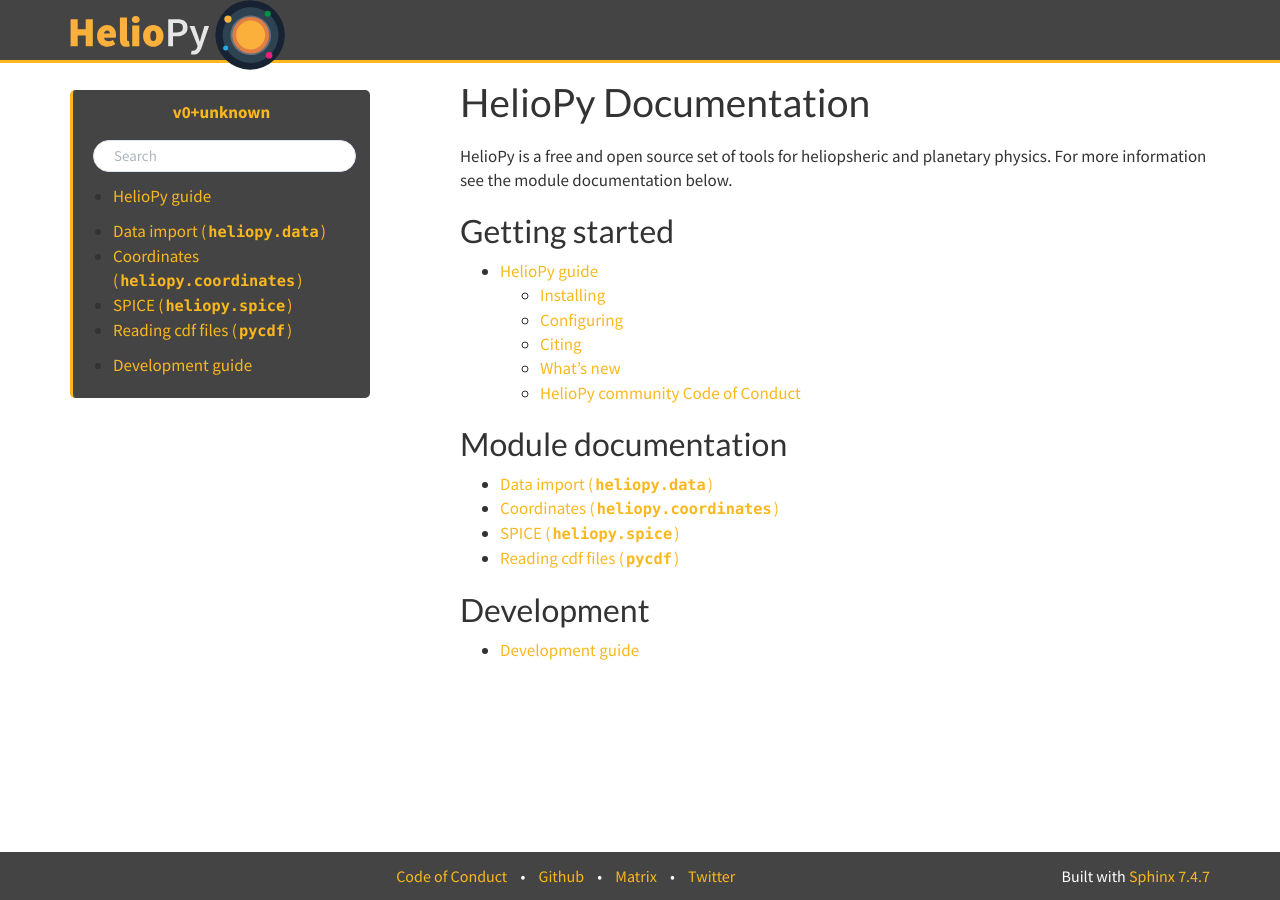
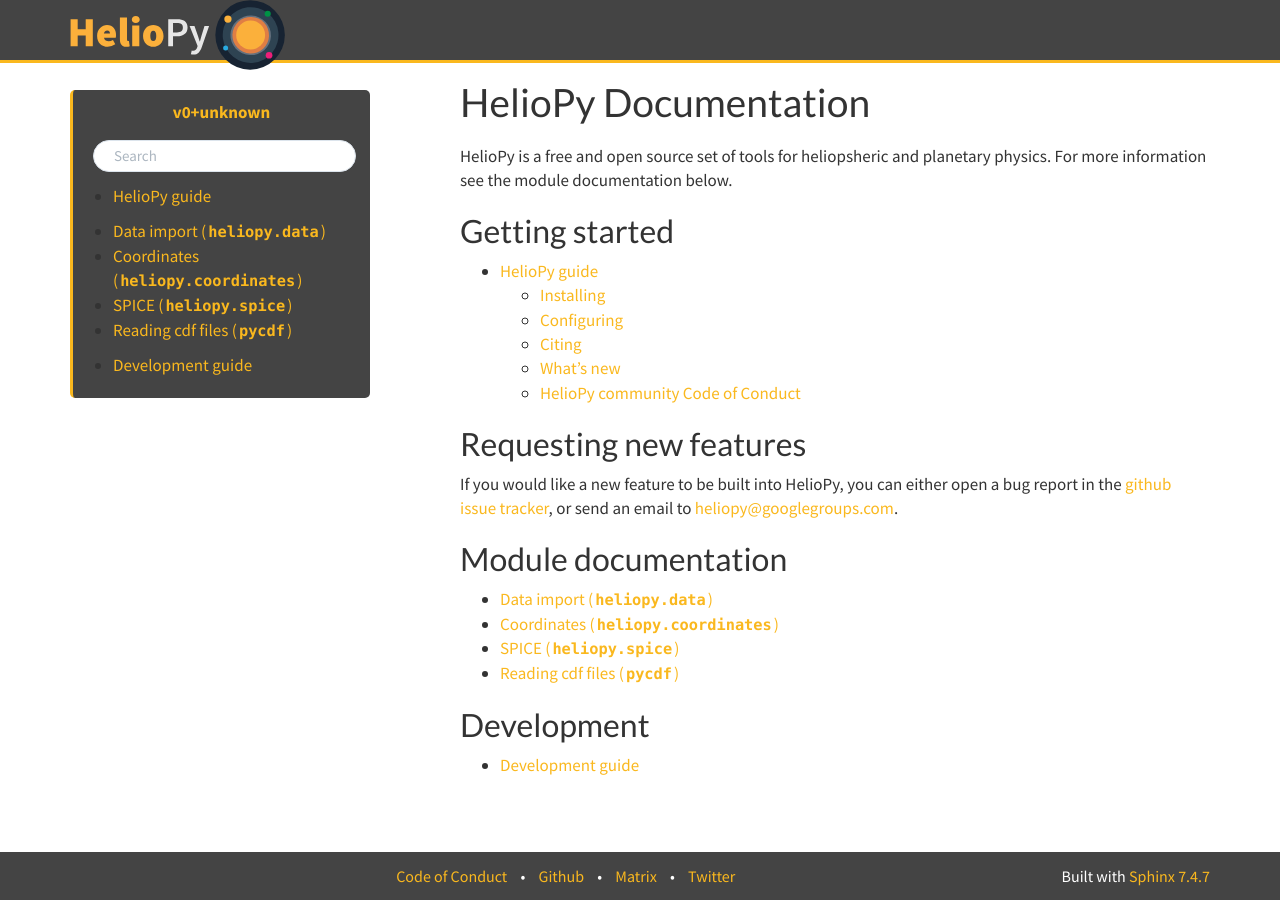
Before and after one commit to heliopython/heliopy, a Sphinx documentation site: the page built from doc/source/index.rst, in a window 1280 px wide. Built offline with Sphinx 7.4.7, drawn with Linux system fonts in a browser that asks for light colours; pages that are not in the unit, such as notebooks, are missing from menus.

Commit message:
Add doc about requesting new features

```diff
--- a/doc/source/guide/citing.rst
+++ b/doc/source/guide/citing.rst
@@ -4,7 +4,7 @@ Citing
 If you use HelioPy for research presented in a publication, please cite HelioPy
 using the reference provided at the bottom right of
 `this page <https://doi.org/10.5281/zenodo.1009079>`_. Please use the
-following ready sentence:
+following ready made sentence:
 
   "This research made use of HelioPy, a community-developed Python
   package for space physics [HelioPy reference]"
--- a/doc/source/index.rst
+++ b/doc/source/index.rst
@@ -13,6 +13,13 @@ Getting started
 
    auto_examples/index
    guide/index
+
+Requesting new features
+=======================
+
+If you would like a new feature to be built into HelioPy, you can either open a bug report
+in the `github issue tracker <https://github.com/heliopython/heliopy>`_, or send an email to
+heliopy@googlegroups.com.
 
 Module documentation
 ====================
```
